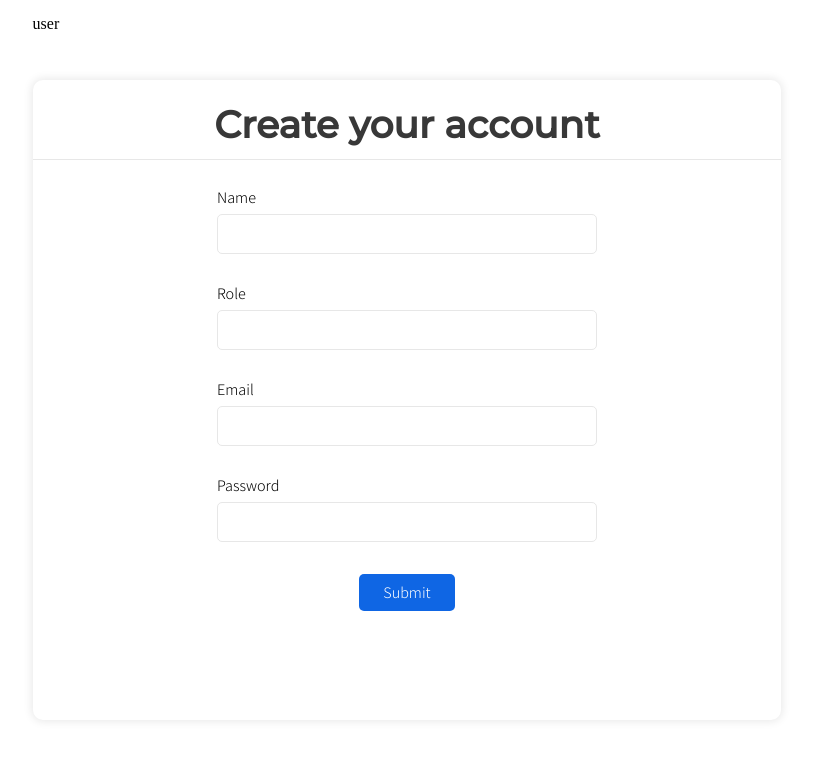
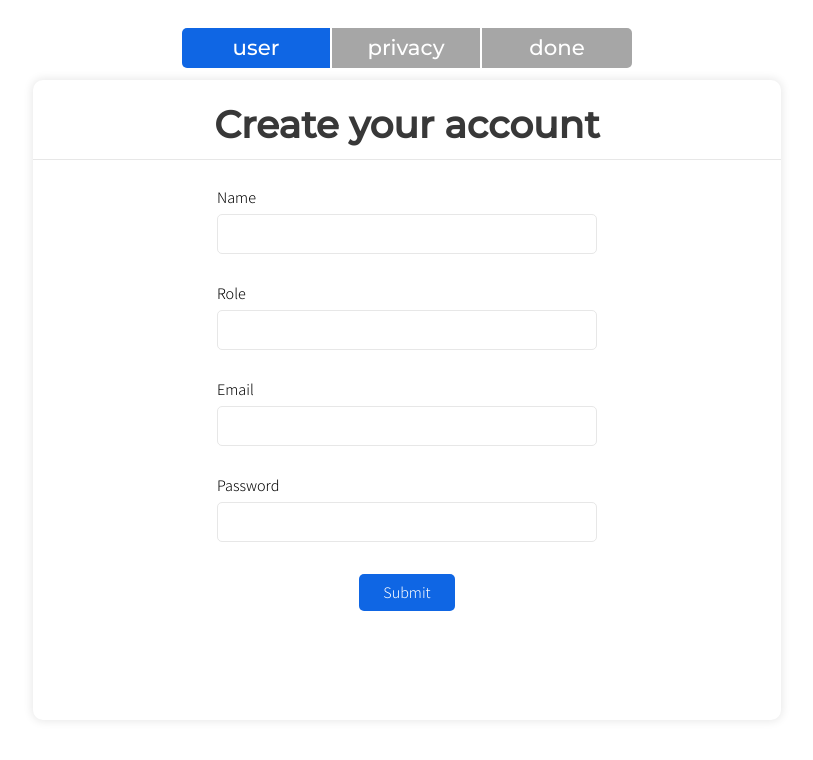
Before and after one commit to CxGarcia/tray, a React (Create React App) app: page / in a window 1280 px wide. Shown: the top 760 px of the page, without its empty margins (233-1046 px from the left). Built offline with nearby package versions, Linux system fonts and the light colour scheme.

Commit message:
feat: FormStep and styling

```diff
--- a/src/App.js
+++ b/src/App.js
@@ -1,6 +1,7 @@
 import React from 'react';
 import { useMachine } from '@xstate/react';
 
+import FormStep from 'components/FormStep/FormStep';
 import UserForm from 'components/UserForm/UserForm';
 import PrivacyForm from 'components/PrivacyForm/PrivacyForm';
 import Loading from 'components/Loading/Loading';
@@ -36,7 +37,9 @@ function App() {
 
   return (
     <div className={styles.container}>
-      <div className={styles.step}>{value}</div>
+      <div className={styles.step}>
+        <FormStep steps={state} value={value} />
+      </div>
       <div className={styles.form}>{stepFactory()}</div>
     </div>
   );
--- a/src/App.module.scss
+++ b/src/App.module.scss
@@ -12,7 +12,22 @@
 
 .step {
   @include minmax;
+  @include flex(row);
   grid-area: step;
+
+  :first-child {
+    border-top-left-radius: 5px;
+    border-bottom-left-radius: 5px;
+  }
+
+  :last-child {
+    border-top-right-radius: 5px;
+    border-bottom-right-radius: 5px;
+  }
+
+  :not(:last-child) {
+    border-right: 2px solid $bg;
+  }
 }
 
 .form {
--- /dev/null
+++ b/src/components/FormStep/FormStep.js
@@ -0,0 +1,29 @@
+import React from 'react';
+import styles from './FormStep.module.scss';
+
+function FormStep({ steps, value }) {
+  function renderSteps() {
+    const steps = ['user', 'privacy', 'done'];
+    const idxOfActiveStep = steps.indexOf(value);
+
+    return steps.map((step, idx) => {
+      const active = idx <= idxOfActiveStep;
+
+      return (
+        <h3
+          key={step}
+          className={`
+          ${styles.step}
+          ${active && styles.activeStep}
+          `}
+        >
+          {step}
+        </h3>
+      );
+    });
+  }
+
+  return <>{renderSteps()}</>;
+}
+
+export default FormStep;
--- /dev/null
+++ b/src/components/FormStep/FormStep.module.scss
@@ -0,0 +1,13 @@
+@import 'styles/main';
+
+.step {
+  @include minmax(40px, 150px);
+  @include flex(row);
+
+  color: $secondary-font-color;
+  background: #a6a6a6;
+}
+
+.activeStep {
+  background: $hightlights;
+}
--- a/src/styles/_vars.scss
+++ b/src/styles/_vars.scss
@@ -9,3 +9,4 @@ $secondary-font-color: #fff;
 $hightlights: #0f66e4;
 $highlights-light: #e7e7e7;
 $bg: #fff;
+$bg-light: #e7e7e7;
```
